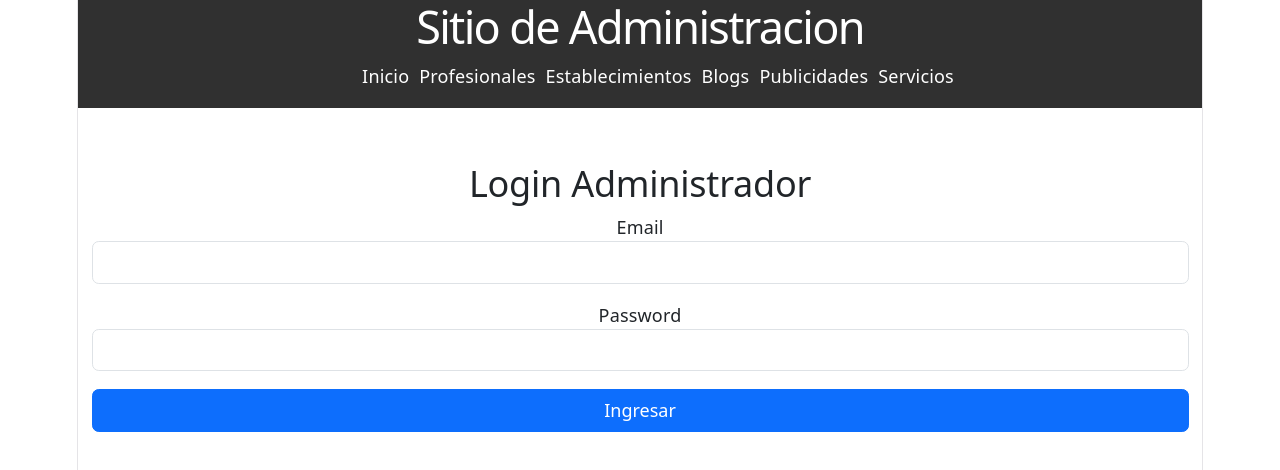
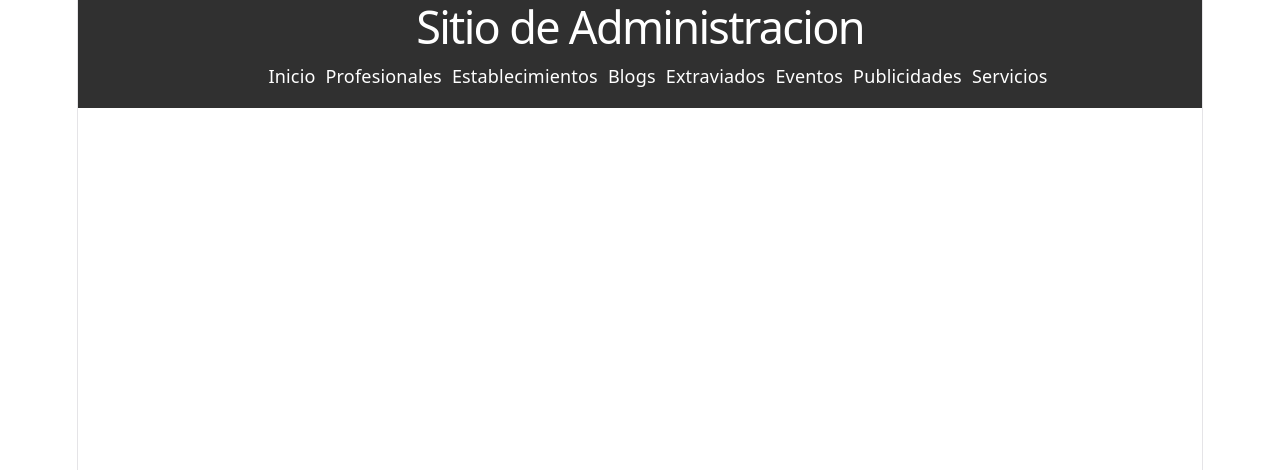
Before and after one commit to OsmauGon/vanesaprojectadminfrotend, a React (Vite) app: page / in a window 1280 px wide. Before the commit this address led to /login. Shown: the top 470 px of the page. Built offline with nearby package versions, Linux system fonts and the light colour scheme.

Commit message:
Dejamos listos los Missings y Publis  para editar

```diff
--- a/src/App.tsx
+++ b/src/App.tsx
@@ -14,7 +14,7 @@ import ServiciosPage from "./pages/ServicePage";
 
 function App() {
   //const isAuthenticated = localStorage.getItem("token"); // simplificado
-  const [isAuthenticated,setAuth] = useState<boolean>(false)
+  const [isAuthenticated,setAuth] = useState<boolean>(true)
 
   return (
     <BrowserRouter>
@@ -53,7 +53,7 @@ function App() {
                   Establecimientos
                 </NavLink>
               </li>
-              <li className="nav-item" d-none>{/* BLOGS */}
+              <li className="nav-item">{/* BLOGS */}
                 <NavLink
                   className={({ isActive }) =>
                     "nav-link" + (isActive ? " active fw-bold text-warning" : "")
@@ -63,7 +63,7 @@ function App() {
                   Blogs
                 </NavLink>
               </li>
-              <li className="nav-item d-none">{/* EXTRAVIADOS */}
+              <li className="nav-item">{/* EXTRAVIADOS */}
                 <NavLink
                   className={({ isActive }) =>
                     "nav-link" + (isActive ? " active fw-bold text-warning" : "")
@@ -73,7 +73,7 @@ function App() {
                   Extraviados
                 </NavLink>
               </li>
-              <li className="nav-item d-none">{/* EVENTOS */}
+              <li className="nav-item">{/* EVENTOS */}
                 <NavLink
                   className={({ isActive }) =>
                     "nav-link" + (isActive ? " active fw-bold text-warning" : "")
```
